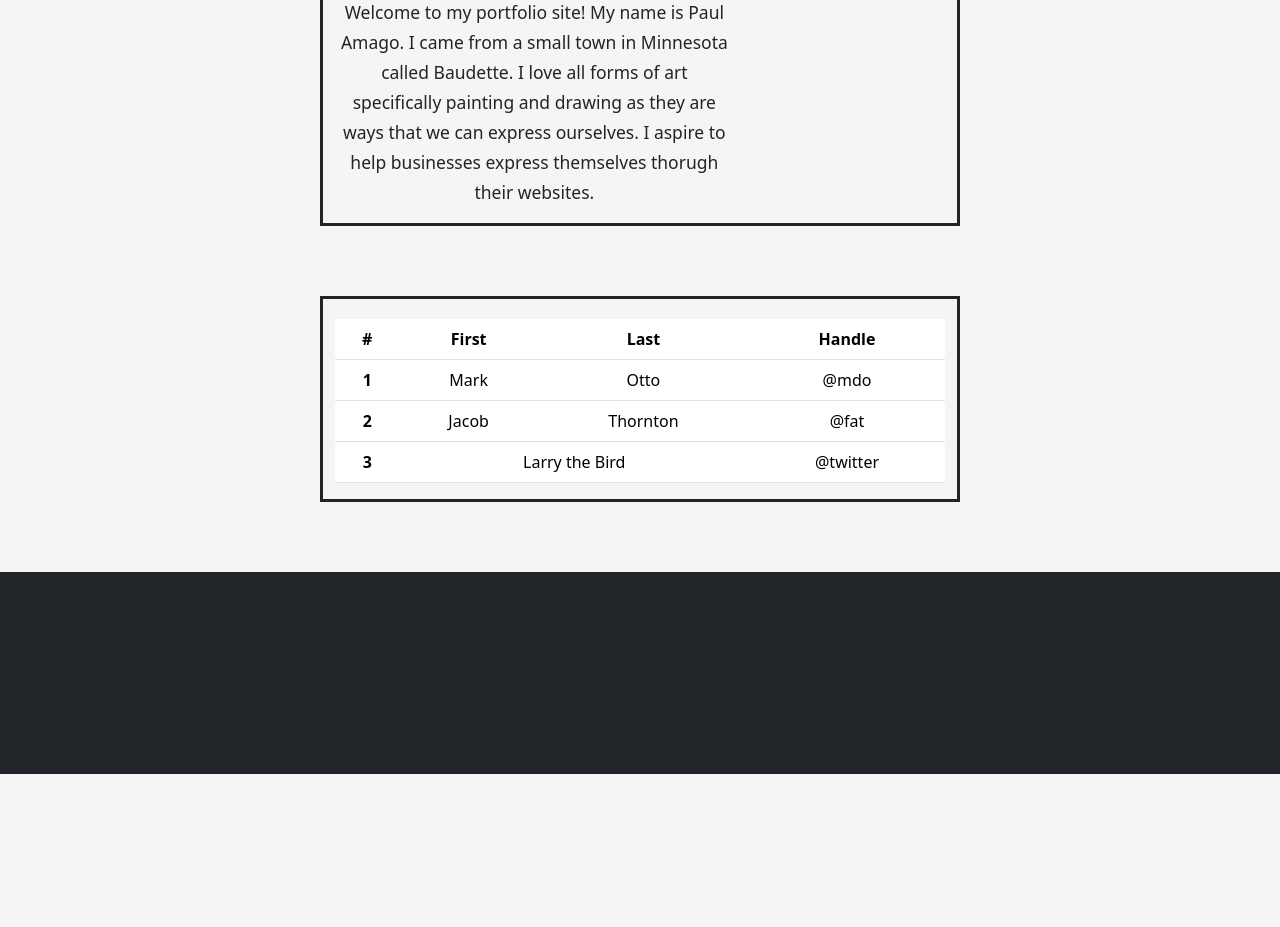
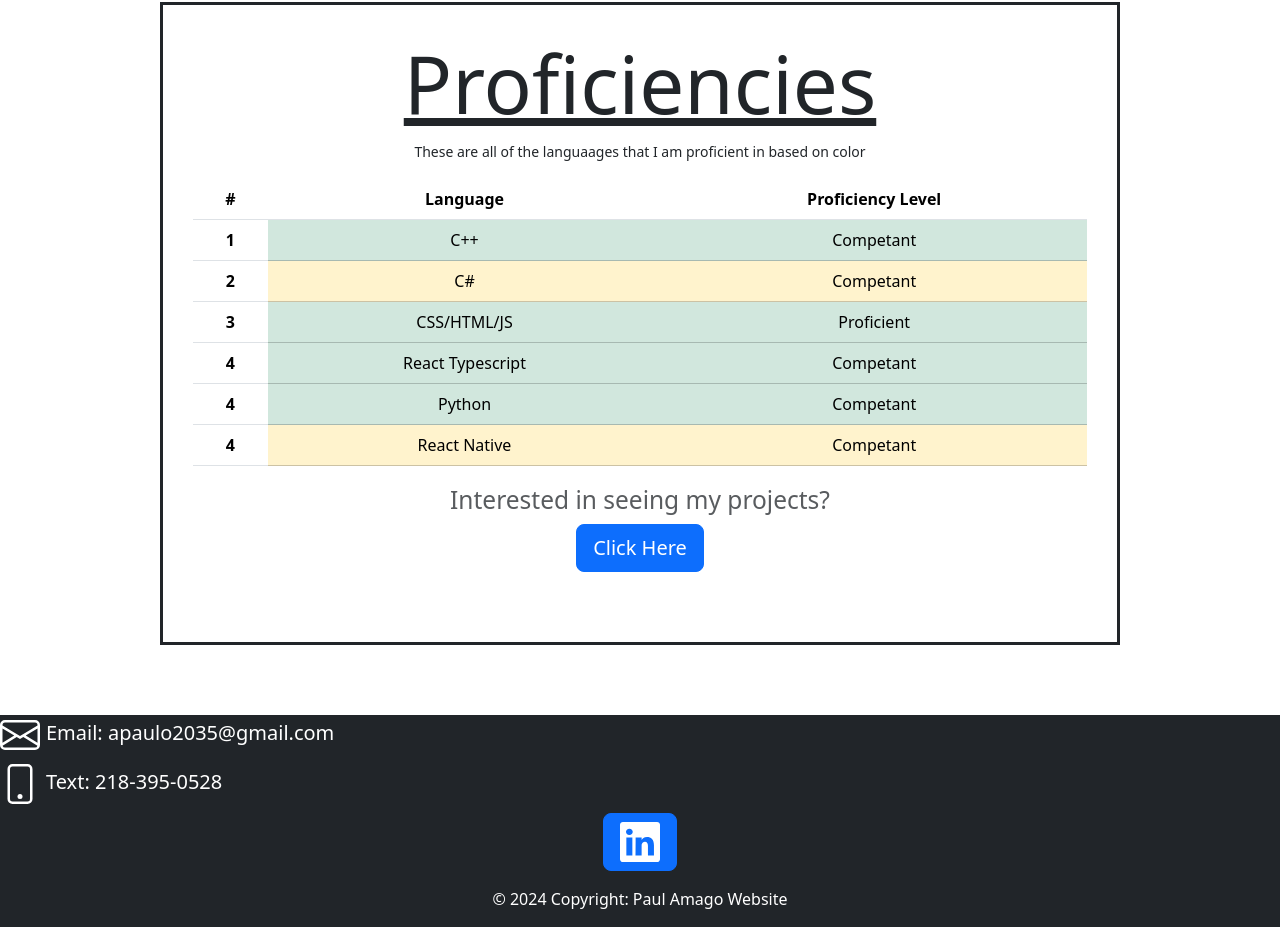
Before and after one commit to BowlofRocks/portfolio-app, a React (Vite) app: page / in a window 1280 px wide. Shown: the part 540-1467 px from the top of the page. Before the commit the page ends 1314 px from the top, so only its background shows below. Built offline with nearby package versions, Linux system fonts and the light colour scheme.

Commit message:
finished adding home and footer features

```diff
--- a/src/App.css
+++ b/src/App.css
@@ -1,3 +1,5 @@
+/* Mobile */
+@media screen and (max-width: 499px) {
   body {
     background-color: #f5f5f5;
   }
@@ -5,16 +7,14 @@ body {
   .profile-pic {
     width: 200px;
     height: auto;
-  margin-left: 23px;
   }
-
   .container {
     display: block;
     margin-left: auto;
     margin-right: auto;
-  margin-top: 70px;
-  margin-bottom: 70px;
-  width: 50%;
+    margin-top: 30px;
+    margin-bottom: 30px;
+    width: 90%;
     text-align: center;
     border-style: solid;
   }
@@ -25,9 +25,10 @@ body {
     margin-top: 120px;
     margin-bottom: 120px;
     padding: 70px;
-  width: 50%;
+    width: 90%;
     text-align: center;
     border-style: solid;
+    border-width: 50%;
   }
 
   .display-4 {
@@ -37,3 +38,56 @@ body {
   .table {
     margin-top: 20px;
   }
+}
+
+/* Browser */
+
+@media screen and (min-width: 500px) {
+  .container {
+    display: block;
+    margin-left: auto;
+    margin-right: auto;
+    margin-top: 70px;
+    margin-bottom: 70px;
+    padding: 30px;
+    padding-bottom: 70px;
+    width: 75%;
+    text-align: center;
+    border-style: solid;
+  }
+
+  .profile-pic {
+    width: 200px;
+    height: auto;
+    float: right;
+    margin-bottom: 30px;
+  }
+
+  .contact-container {
+    display: block;
+    margin-left: auto;
+    margin-right: auto;
+    margin-top: 120px;
+    margin-bottom: 120px;
+    padding: 70px;
+    width: 75%;
+    text-align: center;
+    border-style: solid;
+  }
+
+  .project-prompt {
+    text-align: center;
+  }
+
+  .btn {
+    display: block;
+    margin-left: auto;
+    margin-right: auto;
+  }
+
+  .contact-info {
+    font-size: 20px;
+    margin-top: 3px;
+    margin-left: 6px;
+  }
+}
--- a/src/components/Bio.tsx
+++ b/src/components/Bio.tsx
@@ -1,9 +1,8 @@
 function AboutMe() {
     return (<>
     <div className="container ">
-  <div className="row">
-    <div className="col-lg-8 pt-4 pt-lg-6">
-    <img  src="./src/assets/profile-pic.jpg" className="profile-pic float-end imgshadow me-3" alt="profile-pic"/>
+
+    <img  src="./src/assets/profile-pic.jpg" className="profile-pic" alt="profile-pic"/>
     <h1 className="display-1"><u>About.</u></h1>
     <figure>
   <blockquote className="blockquote">
@@ -12,43 +11,57 @@ function AboutMe() {
         I aspire to help businesses express themselves thorugh their websites.</small> </p>
   </blockquote>
 </figure>
-    </div>
-  </div>
 </div>
 
 <div className="container ">
+<h1 className="display-1"><u>Proficiencies</u></h1>
+<p><small>These are all of the languaages that I am proficient in based on color</small> </p>
 <table className="table">
   <thead>
     <tr>
       <th scope="col">#</th>
-      <th scope="col">First</th>
-      <th scope="col">Last</th>
-      <th scope="col">Handle</th>
+      <th scope="col">Language</th>
+      <th scope="col">Proficiency Level</th>
     </tr>
   </thead>
   <tbody>
     <tr>
       <th scope="row">1</th>
-      <td>Mark</td>
-      <td>Otto</td>
-      <td>@mdo</td>
+      <td className="table-success">C++</td>
+      <td className="table-success">Competant</td>
     </tr>
     <tr>
       <th scope="row">2</th>
-      <td>Jacob</td>
-      <td>Thornton</td>
-      <td>@fat</td>
+      <td className="table-warning">C#</td>
+      <td className="table-warning">Competant</td>
     </tr>
     <tr>
       <th scope="row">3</th>
-      <td colSpan={2}>Larry the Bird</td>
-      <td>@twitter</td>
+      <td className="table-success">CSS/HTML/JS</td>
+      <td className="table-success">Proficient</td>
+    </tr>
+    <tr>
+      <th scope="row">4</th>
+      <td className="table-success">React Typescript</td>
+      <td className="table-success">Competant</td>
+    </tr>
+    <tr>
+      <th scope="row">4</th>
+      <td className="table-success">Python</td>
+      <td className="table-success">Competant</td>
+    </tr>
+    <tr>
+      <th scope="row">4</th>
+      <td className="table-warning">React Native</td>
+      <td className="table-warning">Competant</td>
     </tr>
   </tbody>
 </table>
-
+  <h3 className="project-prompt"><small className="text-muted">Interested in seeing my projects? </small></h3>
+  <a className="nav-link active" aria-current="page" href="#/portfolio">
+    <button type="button" className="btn btn-primary btn-lg">Click Here</button>
+  </a>
 </div>
-
     </>)
 
 
--- a/src/components/Footer.tsx
+++ b/src/components/Footer.tsx
@@ -1,10 +1,31 @@
 function Footer() {
     return (
-        <footer className="footer mt-auto py-3 bg-dark">
-            <div className="container">
-                <span className="text-muted">Copyright © 2022 Paul Amago</span>
-            </div>
-        </footer>
-    );
+  <footer className="text-center text-lg-start bg-dark text-white">
+    <div className="d-flex flex-row">
+    <svg xmlns="http://www.w3.org/2000/svg" width="40" height="40" fill="currentColor" className="bi bi-envelope" viewBox="0 0 16 16">
+     <path d="M0 4a2 2 0 0 1 2-2h12a2 2 0 0 1 2 2v8a2 2 0 0 1-2 2H2a2 2 0 0 1-2-2zm2-1a1 1 0 0 0-1 1v.217l7 4.2 7-4.2V4a1 1 0 0 0-1-1zm13 2.383-4.708 2.825L15 11.105zm-.034 6.876-5.64-3.471L8 9.583l-1.326-.795-5.64 3.47A1 1 0 0 0 2 13h12a1 1 0 0 0 .966-.741M1 11.105l4.708-2.897L1 5.383z"/>
+    </svg>
+        <p className="contact-info font-weight-normal"> Email: apaulo2035@gmail.com</p>
+    </div>
+
+    <div className="d-flex flex-row">
+    <svg xmlns="http://www.w3.org/2000/svg" width="40" height="40" fill="currentColor" className="bi bi-phone" viewBox="0 0 16 16">
+  <path d="M11 1a1 1 0 0 1 1 1v12a1 1 0 0 1-1 1H5a1 1 0 0 1-1-1V2a1 1 0 0 1 1-1zM5 0a2 2 0 0 0-2 2v12a2 2 0 0 0 2 2h6a2 2 0 0 0 2-2V2a2 2 0 0 0-2-2z"/>
+  <path d="M8 14a1 1 0 1 0 0-2 1 1 0 0 0 0 2"/>
+</svg>
+        <p className="contact-info font-weight-normal"> Text: 218-395-0528</p>
+    </div>
+
+    <button type="button" className="btn btn-primary btn-lg">
+    <svg xmlns="http://www.w3.org/2000/svg" width="40" height="40" fill="currentColor" className="bi bi-linkedin" viewBox="0 0 16 16">
+  <path d="M0 1.146C0 .513.526 0 1.175 0h13.65C15.474 0 16 .513 16 1.146v13.708c0 .633-.526 1.146-1.175 1.146H1.175C.526 16 0 15.487 0 14.854zm4.943 12.248V6.169H2.542v7.225zm-1.2-8.212c.837 0 1.358-.554 1.358-1.248-.015-.709-.52-1.248-1.342-1.248S2.4 3.226 2.4 3.934c0 .694.521 1.248 1.327 1.248zm4.908 8.212V9.359c0-.216.016-.432.08-.586.173-.431.568-.878 1.232-.878.869 0 1.216.662 1.216 1.634v3.865h2.401V9.25c0-2.22-1.184-3.252-2.764-3.252-1.274 0-1.845.7-2.165 1.193v.025h-.016l.016-.025V6.169h-2.4c.03.678 0 7.225 0 7.225z"/>
+</svg>
+</button>
+
+    <div className="text-center text-white p-3">
+      © 2024 Copyright: Paul Amago Website
+    </div>
+  </footer>
+    )
 }
 export default Footer;
```
Lines whose indentation alone changed are shown as unchanged.
